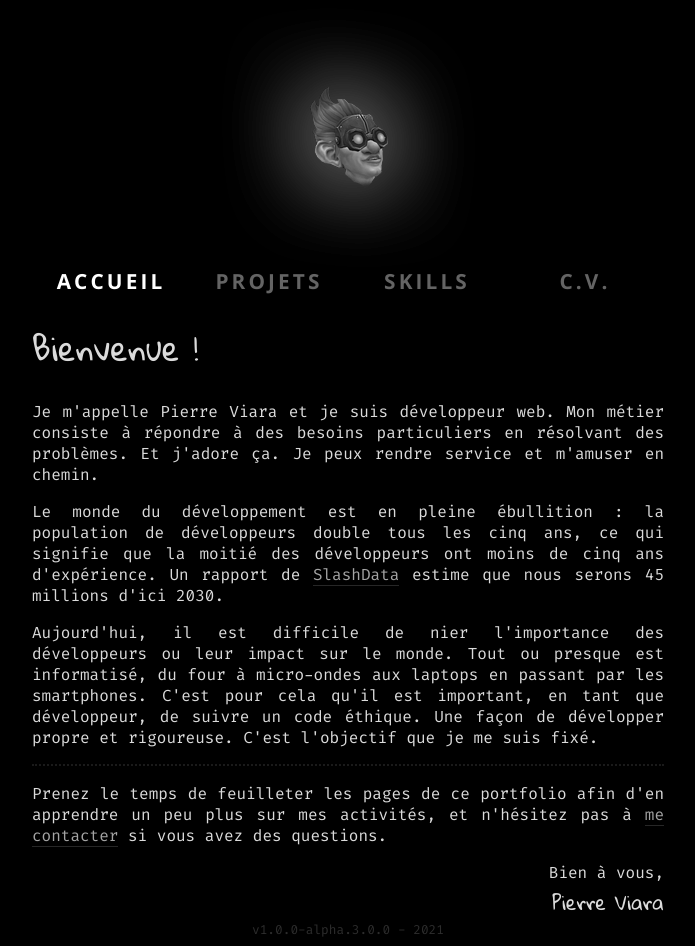
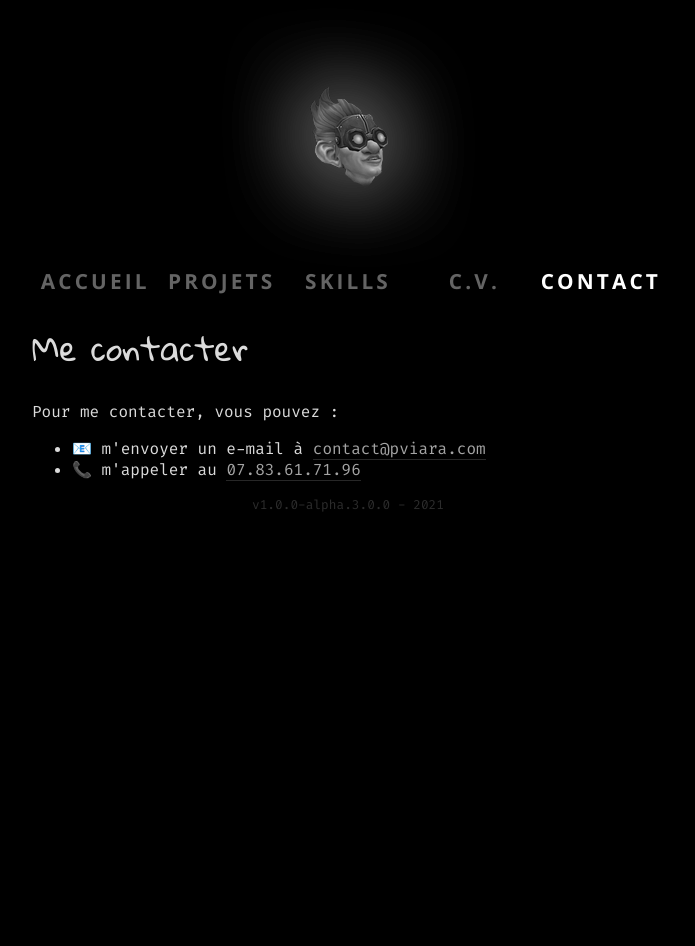
Before and after one commit to fairyfingers/portfolio, an Angular app: page /contact in a window 1280 px wide. Before the commit this address led to /. Shown: the whole page, without its empty margins (292-987 px from the left). After the commit the page ends 800 px from the top, so only its background shows below. Built offline with nearby package versions, Linux system fonts and the light colour scheme.

Commit message:
fix(articles): improve a few things and add contact

```diff
--- a/src/app/app-routing.module.ts
+++ b/src/app/app-routing.module.ts
@@ -6,6 +6,7 @@ import {
   RouterModule
 } from '@angular/router';
 
+import ContactComponent from './containers/contact/contact.component';
 import HomepageComponent from './containers/homepage/homepage.component';
 import ProjectsByComponent from './containers/projects/components/by/by.component';
 import ProjectsComponent from './containers/projects/projects.component';
@@ -22,6 +23,10 @@ const routes: Routes = [{
     path: '',
     component: HomepageComponent,
     pathMatch: 'full'
+  },
+  {
+    path: 'contact',
+    component: ContactComponent
   },
   {
     path: 'projects',
--- a/src/app/app.component.html
+++ b/src/app/app.component.html
@@ -25,6 +25,11 @@
           C.V.
         </a>
       </div>
+      <div class='menu-item'>
+        <a routerLink="/contact" routerLinkActive='active'>
+          CONTACT
+        </a>
+      </div>
     </nav>
     <div class='main-page'>
       <router-outlet></router-outlet>
--- a/src/app/app.module.ts
+++ b/src/app/app.module.ts
@@ -6,6 +6,7 @@ import { AppComponent } from './app.component';
 import HomepageModule from 'src/app/containers/homepage/homepage.module';
 import SkillsModule from './containers/skills/skills.module';
 import ProjectsModule from './containers/projects/projects.module';
+import { ContactModule } from './containers/contact/contact.module';
 
 @NgModule({
   declarations: [
@@ -15,6 +16,7 @@ import ProjectsModule from './containers/projects/projects.module';
     BrowserModule,
     AppRoutingModule,
     // custom...
+    ContactModule,
     HomepageModule,
     SkillsModule,
     ProjectsModule
--- /dev/null
+++ b/src/app/containers/contact/contact.component.html
@@ -0,0 +1,14 @@
+<div>
+  <h1>Me contacter</h1>
+  <p>
+    Pour me contacter, vous pouvez :
+  </p>
+  <ul>
+    <li>
+      📧 m'envoyer un e-mail à <a href="mailto:contact@pviara.com">contact@pviara.com</a>
+    </li>
+    <li>
+      📞 m'appeler au <a href="tel:0783617196">07.83.61.71.96</a>
+    </li>
+  </ul>
+</div>
--- /dev/null
+++ b/src/app/containers/contact/contact.component.scss
@@ -0,0 +1,16 @@
+div {
+  animation: fadeIn ease 0.5s;
+
+  a {
+    color: #a4a4a4;
+
+    border-bottom: 1px double #272727;
+
+    transition-property: color;
+    transition-duration: 0.1s;
+
+    &:hover {
+      color: white;
+    }
+  }
+}
--- a/src/app/containers/homepage/homepage.component.html
+++ b/src/app/containers/homepage/homepage.component.html
@@ -24,7 +24,7 @@
 
     <p>
       Prenez le temps de feuilleter les pages de ce portfolio afin d'en apprendre un peu plus sur mes activités, et
-      n'hésitez pas à <a href="/contact">me contacter</a> si vous avez des questions.
+      sentez-vous libre de <a href="/contact">me contacter</a> si vous avez des questions.
     </p>
   </div>
   <div class='signature'>
--- a/src/app/containers/projects/components/fork/fork.component.html
+++ b/src/app/containers/projects/components/fork/fork.component.html
@@ -5,7 +5,8 @@
     INTECH propose à ses étudiants une pédagogie de projet. Il s’agit d’une pédagogie active qui permet aux étudiants
     d’acquérir des compétences techniques ou humaines, durant la réalisation d’une production concrète. Ainsi au début
     de chaque semestre, les étudiants suivent toute une batterie de cours, dispensés par des professeurs ou intervenants
-    extérieurs, qui leur permettent de bâtir un socle de compétences sur lesquelles ils vont pouvoir se baser, quelques
+    extérieurs. Ces cours leur permettent de bâtir un socle de compétences sur lesquelles ils vont pouvoir se baser,
+    quelques
     semaines plus tard, lorsqu’ils commenceront à réaliser leur projet informatique d’un côté, et leur projet de
     formation humaine de l’autre.
   </p>
@@ -19,7 +20,8 @@
   <p>
     À l’issue de chaque semestre est organisé ce que l’on appelle le « Tech Day ». C’est un événement durant lequel tous
     les étudiants du même campus présentent leur projet à différents jurys, qui sont principalement composés de membres
-    d’entreprise, et ont le privilège pour les trois meilleurs d’entre eux, de monter sur le podium à la fin de la
+    d’entreprise. Les trois meilleurs projets ont le privilège pour les trois meilleurs d’entre eux, de monter sur le
+    podium à la fin de la
     journée et d’obtenir un prix.
   </p>
 
@@ -40,7 +42,7 @@
     Mais qui dit vendre dit aussi tenir des comptes, et la plupart du temps les étudiants ont beaucoup de mal à les
     tenir. C’est là qu’est née l’idée de développer Fork : une première solution de gestion des commandes, qui
     permettrait à la fois aux clients des équipes de passer des commandes grâce à une application mobile, et aux équipes
-    elles-même de mieux gérer leur stock, leur caisse, et d’être encore plus efficace dans leur prise en charge des
+    elles-mêmes de mieux gérer leur stock, leur caisse, et d’être encore plus efficaces dans leur prise en charge des
     commandes grâce à un panel d’administration en ligne sous forme de site web.
   </p>
 
@@ -57,7 +59,7 @@
     développeurs, cette décision était tout à fait raisonnable. Nous partions sur les meilleures bases.
   </p>
 
-  <h3>Un bon produit</h3>
+  <h3>Un produit ambitieux plutôt qu'un projet</h3>
   <p>
     Nous voulions mon collègue et moi développer un produit de qualité, utile et dont les étudiants voudraient vraiment.
     Un produit non seulement efficace, mais aussi visuellement attractif et différent de ce que d’autres étudiants
@@ -90,8 +92,8 @@
     ce produit aux membres d’entreprise à qui nous devions le présenter : tout avait été préparé à l’avance. Le stand,
     la décoration, le discours, les slides, les réponses à certaines questions. Cette préparation n’a été possible que
     parce que nous avons correctement réparti notre temps de développement. Cela notamment grâce à la conception d’une
-    bonne architecture qui nous a permis de ne pas revenir inlassablement dessus une fois le développement commencé. En
-    fin de journée, nous avons été élus meilleur projet du semestre et cela a été le plus cadeau que nous pouvions
+    architecture rigoureuse qui nous a permis de ne pas revenir inlassablement dessus une fois le développement commencé. En
+    fin de journée, nous avons été élus meilleur projet du semestre et cela a été le plus beau cadeau que nous pouvions
     recevoir en tant qu’étudiants.
   </p>
 </div>
--- a/src/app/containers/skills/components/skills-tech-intelligence/skills-tech-intelligence.component.html
+++ b/src/app/containers/skills/components/skills-tech-intelligence/skills-tech-intelligence.component.html
@@ -38,7 +38,8 @@
 
   <p>
     C’est durant mon cursus à IN’TECH que j’ai constaté l’utilité de la veille technologique. Nous avions, mon équipier
-    et moi-même, décidé de nous lancer dans le développement d’une <a routerLink="/projects/fork">solution de gestion de commandes</a> avec une application
+    et moi-même, décidé de nous lancer dans le développement d’une <a routerLink="/projects/fork">solution de gestion de
+      commandes</a> avec une application
     web et une application mobile. À l’époque, le développement mobile n’en était qu’à ses prémices mais nous étions
     censés sélectionner la technologie la plus adaptée à nos profils, notre expérience et nos besoins. Nous avons alors
     décidé de partir sur la technologie la plus récente ce qui fût, sans l’ombre d’un doute, une grosse erreur.
@@ -73,8 +74,9 @@
   <p>
     Plus je veille, plus je veille efficacement et rapidement. J’ai aussi bien sûr remarqué à quel point la veille
     technologique m’est importante au travail, puisqu’elle me donne des moyens non négligeables pour aller plus loin
-    dans mes développements, mais aussi une certaine crédibilité auprès de mes collègues. C’est le cas notamment
-    lorsqu’il s’agit de prendre des décisions importantes quant à l’avenir des solutions que l’on développe, où une
+    dans mes développements, mais aussi une certaine crédibilité auprès de mes collègues, comme cela a été le cas pour
+    le projet Fork. C’est le cas notamment lorsqu’il s’agit de prendre des décisions importantes quant à l’avenir des
+    solutions que l’on développe, où une
     certaine culture technique est indispensable pour faire les bons choix. La veille permet en ce sens d’établir des
     connexions entre différentes thématiques, et donc ainsi d’avoir un panel d’options plus fourni. Elle permet en fait
     d’avoir « l’embarras du choix ».
@@ -85,10 +87,4 @@
     développement, afin d’obtenir une frise chronologique des étapes de ma compréhension du monde environnant. Chaque
     article serait pour ainsi dire une face de ce que j’ai appris et de ce que je suis, au moment où je l’ai écrit.
   </p>
-
-  <p>
-    À terme, je pense écrire des articles en rapport avec divers domaines d’activité, incluant évidemment le
-    développement, afin d’obtenir une frise chronologique des étapes de ma compréhension du monde environnant. Chaque
-    article serait pour ainsi dire une face de ce que j’ai appris et de ce que je suis, au moment où je l’ai écrit.
-  </p>
 </div>
```
Also changed, not shown: src/app/containers/contact/contact.component.ts (added, +8 -0 lines), src/app/containers/contact/contact.module.ts (added, +9 -0 lines).
